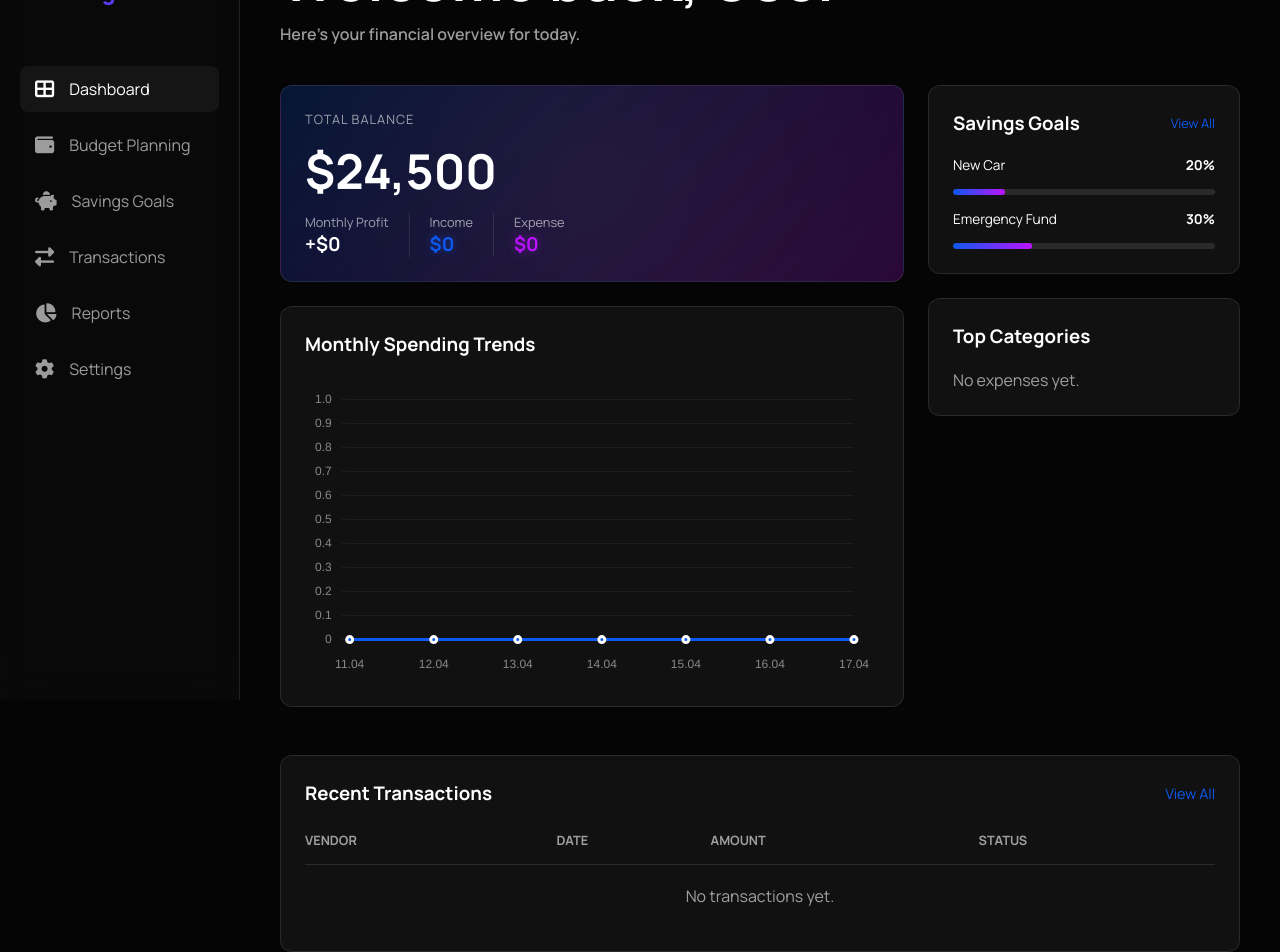
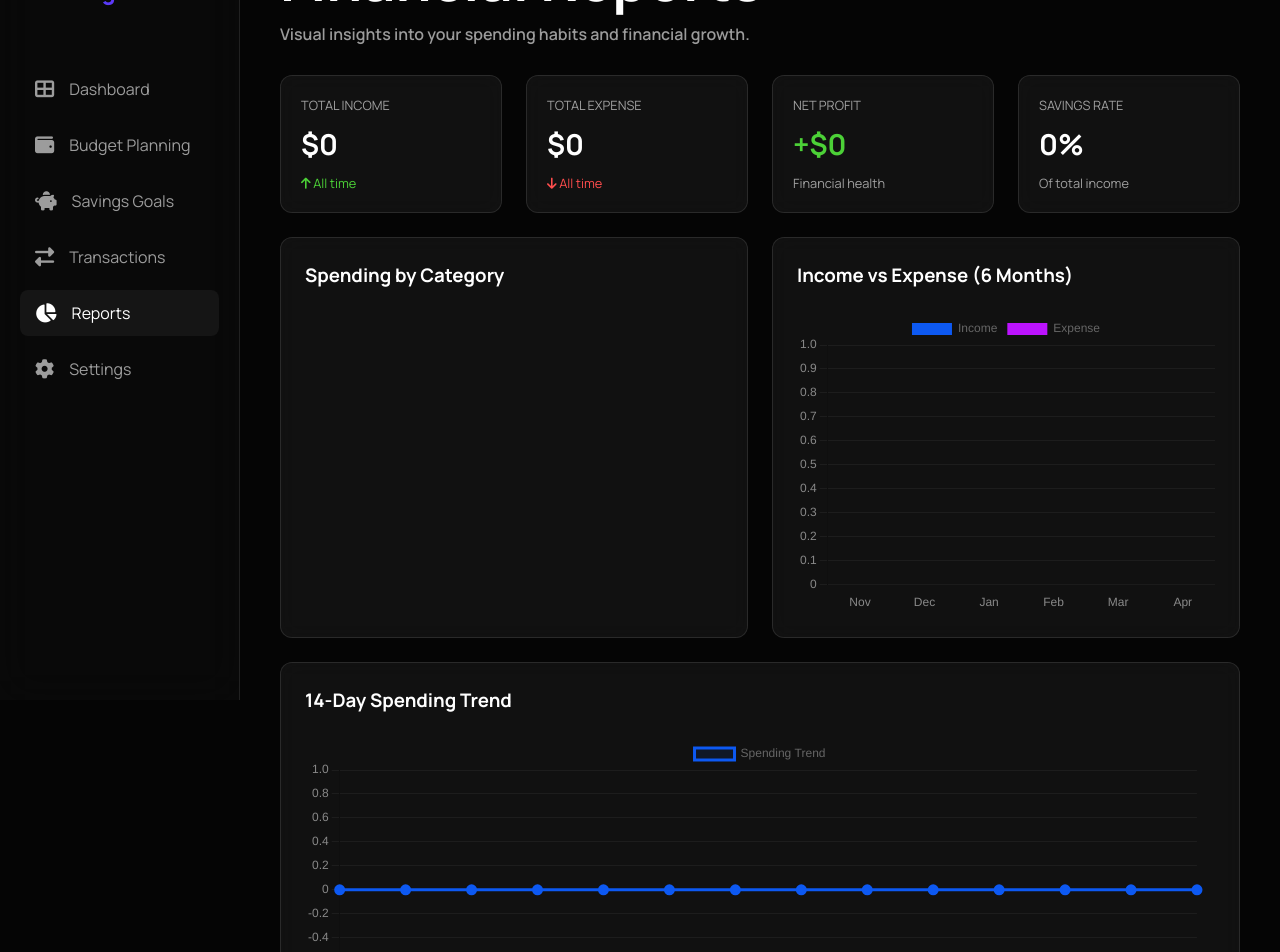
Before and after one commit to someonewhowant/AngularBudget, an Angular app: page /reports in a window 1280 px wide. Before the commit this address led to /. Shown: the part 100-1052 px from the top of the page. Built offline with nearby package versions, Linux system fonts and the light colour scheme.

Commit message:
Добавлен раздел Reports

```diff
--- a/src/app/app.routes.ts
+++ b/src/app/app.routes.ts
@@ -4,6 +4,7 @@ import { TransactionsComponent } from './components/transactions/transactions';
 import { BudgetComponent } from './components/budget/budget';
 import { SettingsComponent } from './components/settings/settings';
 import { SavingsComponent } from './components/savings/savings';
+import { ReportsComponent } from './components/reports/reports';
 
 export const routes: Routes = [
   { path: '', component: DashboardComponent },
@@ -11,5 +12,6 @@ export const routes: Routes = [
   { path: 'budget', component: BudgetComponent },
   { path: 'savings', component: SavingsComponent },
   { path: 'settings', component: SettingsComponent },
+  { path: 'reports', component: ReportsComponent },
   { path: '**', redirectTo: '' }
 ];
--- /dev/null
+++ b/src/app/components/reports/reports.html
@@ -0,0 +1,75 @@
+<div class="app-container">
+  <app-sidebar></app-sidebar>
+  <main class="main-content">
+    <header class="section-title">
+      <h1>Financial Reports</h1>
+      <p style="font-size: 1rem; color: var(--text-dim); margin-top: 5px;">Visual insights into your spending habits and
+        financial growth.</p>
+    </header>
+
+    <div class="grid" style="grid-template-columns: repeat(2, 1fr); gap: 24px;">
+      <!-- Summary Cards -->
+      <div style="grid-column: span 2; display: grid; grid-template-columns: repeat(4, 1fr); gap: 24px;">
+        <div class="glass-card" *ngIf="summary$ | async as s" style="padding: 20px;">
+          <p style="color: var(--text-dim); font-size: 0.8rem; text-transform: uppercase;">Total Income</p>
+          <h3 style="font-size: 1.8rem; margin: 10px 0;">${{s.income.toLocaleString()}}</h3>
+          <div style="color: #4cd137; font-size: 0.8rem;"><i class="fas fa-arrow-up"></i> All time</div>
+        </div>
+        <div class="glass-card" *ngIf="summary$ | async as s" style="padding: 20px;">
+          <p style="color: var(--text-dim); font-size: 0.8rem; text-transform: uppercase;">Total Expense</p>
+          <h3 style="font-size: 1.8rem; margin: 10px 0;">${{s.expense.toLocaleString()}}</h3>
+          <div style="color: #ff4d4d; font-size: 0.8rem;"><i class="fas fa-arrow-down"></i> All time</div>
+        </div>
+        <div class="glass-card" *ngIf="summary$ | async as s" style="padding: 20px;">
+          <p style="color: var(--text-dim); font-size: 0.8rem; text-transform: uppercase;">Net Profit</p>
+          <h3 [style.color]="s.profit >= 0 ? '#4cd137' : '#ff4d4d'" style="font-size: 1.8rem; margin: 10px 0;">
+            {{s.profit >= 0 ? '+' : ''}}${{s.profit.toLocaleString()}}
+          </h3>
+          <div style="font-size: 0.8rem; color: var(--text-dim);">Financial health</div>
+        </div>
+        <div class="glass-card" *ngIf="summary$ | async as s" style="padding: 20px;">
+          <p style="color: var(--text-dim); font-size: 0.8rem; text-transform: uppercase;">Savings Rate</p>
+          <h3 style="font-size: 1.8rem; margin: 10px 0;">
+            {{s.income > 0 ? ((s.profit / s.income) * 100).toFixed(1) : '0'}}%
+          </h3>
+          <div style="font-size: 0.8rem; color: var(--text-dim);">Of total income</div>
+        </div>
+      </div>
+
+      <!-- Spending by Category -->
+      <div class="glass-card">
+        <h3 style="margin-bottom: 25px;">Spending by Category</h3>
+        <app-base-chart *ngIf="categoryChartData$ | async as data" type="doughnut" [data]="data" [options]="{
+          plugins: {
+            legend: { position: 'right', labels: { color: 'rgba(255,255,255,0.7)', padding: 20 } }
+          }
+        }">
+        </app-base-chart>
+      </div>
+
+      <!-- Income vs Expense -->
+      <div class="glass-card">
+        <h3 style="margin-bottom: 25px;">Income vs Expense (6 Months)</h3>
+        <app-base-chart *ngIf="incomeVsExpenseData$ | async as data" type="bar" [data]="data" [options]="{
+          scales: {
+            y: { grid: { color: 'rgba(255,255,255,0.05)' }, ticks: { color: 'rgba(255,255,255,0.5)' } },
+            x: { grid: { display: false }, ticks: { color: 'rgba(255,255,255,0.5)' } }
+          }
+        }">
+        </app-base-chart>
+      </div>
+
+      <!-- Spending Trends -->
+      <div class="glass-card" style="grid-column: span 2;">
+        <h3 style="margin-bottom: 25px;">14-Day Spending Trend</h3>
+        <app-base-chart *ngIf="trendData$ | async as data" type="line" [data]="data" [options]="{
+          scales: {
+            y: { grid: { color: 'rgba(255,255,255,0.05)' }, ticks: { color: 'rgba(255,255,255,0.5)' } },
+            x: { grid: { display: false }, ticks: { color: 'rgba(255,255,255,0.5)' } }
+          }
+        }">
+        </app-base-chart>
+      </div>
+    </div>
+  </main>
+</div>
--- /dev/null
+++ b/src/app/components/reports/reports.ts
@@ -0,0 +1,127 @@
+import { Component, OnInit, inject } from '@angular/core';
+import { CommonModule } from '@angular/common';
+import { StoreService } from '../../services/store.service';
+import { SidebarComponent } from '../sidebar/sidebar';
+import { BaseChartComponent } from '../base-chart/base-chart';
+import { map, combineLatest } from 'rxjs';
+
+@Component({
+  selector: 'app-reports',
+  standalone: true,
+  imports: [CommonModule, SidebarComponent, BaseChartComponent],
+  templateUrl: './reports.html',
+})
+export class ReportsComponent implements OnInit {
+  private store = inject(StoreService);
+
+  state$ = this.store.getState();
+  summary$ = this.store.getSummary$();
+
+  // Color palette for chart categories
+  private colors = [
+    '#0d59f2', '#bc13fe', '#00f2fe', '#f20d59', '#f2bc0d',
+    '#0df2bc', '#bc0df2', '#59f20d', '#590df2', '#f2590d'
+  ];
+
+  categoryChartData$ = this.state$.pipe(
+    map(state => {
+      const categoryTotals = state.transactions
+        .filter(t => t.type === 'expense')
+        .reduce((acc: Record<string, number>, t) => {
+          acc[t.category] = (acc[t.category] || 0) + Number(t.amount || 0);
+          return acc;
+        }, {});
+
+      return {
+        labels: Object.keys(categoryTotals),
+        datasets: [{
+          data: Object.values(categoryTotals),
+          backgroundColor: this.colors.slice(0, Object.keys(categoryTotals).length),
+          borderWidth: 0,
+          hoverOffset: 10
+        }]
+      };
+    })
+  );
+
+  incomeVsExpenseData$ = this.state$.pipe(
+    map(state => {
+      const transactions = state.transactions;
+
+      // Group by month (last 6 months)
+      const months = Array.from({ length: 6 }, (_, i) => {
+        const d = new Date();
+        d.setMonth(d.getMonth() - (5 - i));
+        return d.toISOString().substring(0, 7); // YYYY-MM
+      });
+
+      const income = months.map(m =>
+        transactions
+          .filter(t => t.date.startsWith(m) && t.type === 'income')
+          .reduce((sum, t) => sum + Number(t.amount || 0), 0)
+      );
+
+      const expense = months.map(m =>
+        transactions
+          .filter(t => t.date.startsWith(m) && t.type === 'expense')
+          .reduce((sum, t) => sum + Number(t.amount || 0), 0)
+      );
+
+      return {
+        labels: months.map(m => {
+          const [y, mm] = m.split('-');
+          return new Date(parseInt(y), parseInt(mm) - 1).toLocaleString('default', { month: 'short' });
+        }),
+        datasets: [
+          {
+            label: 'Income',
+            data: income,
+            backgroundColor: '#0d59f2',
+            borderRadius: 5
+          },
+          {
+            label: 'Expense',
+            data: expense,
+            backgroundColor: '#bc13fe',
+            borderRadius: 5
+          }
+        ]
+      };
+    })
+  );
+
+  trendData$ = this.state$.pipe(
+    map(state => {
+      const transactions = state.transactions;
+      const days = 14;
+      const last14Days = Array.from({ length: days }, (_, i) => {
+        const d = new Date();
+        d.setDate(d.getDate() - (days - 1 - i));
+        return d.toISOString().split('T')[0];
+      });
+
+      const dailySpending = last14Days.map(date =>
+        transactions
+          .filter(t => t.date === date && t.type === 'expense')
+          .reduce((sum, t) => sum + Number(t.amount || 0), 0)
+      );
+
+      return {
+        labels: last14Days.map(d => d.split('-').slice(1).reverse().join('.')),
+        datasets: [{
+          label: 'Spending Trend',
+          data: dailySpending,
+          borderColor: '#0d59f2',
+          backgroundColor: 'rgba(13, 89, 242, 0.1)',
+          tension: 0.4,
+          fill: true,
+          pointRadius: 4,
+          pointBackgroundColor: '#0d59f2',
+          borderWidth: 3
+        }]
+      };
+    })
+  );
+
+  ngOnInit(): void { }
+}
```
